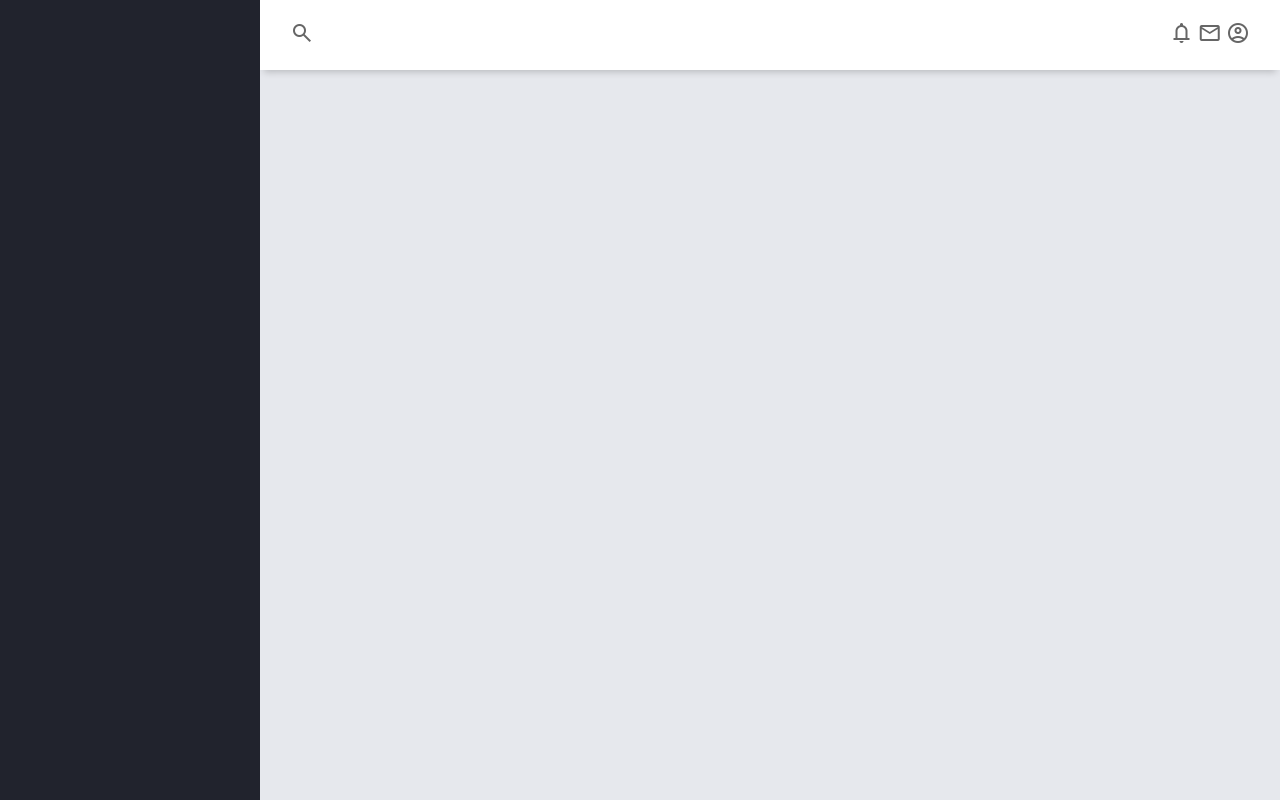
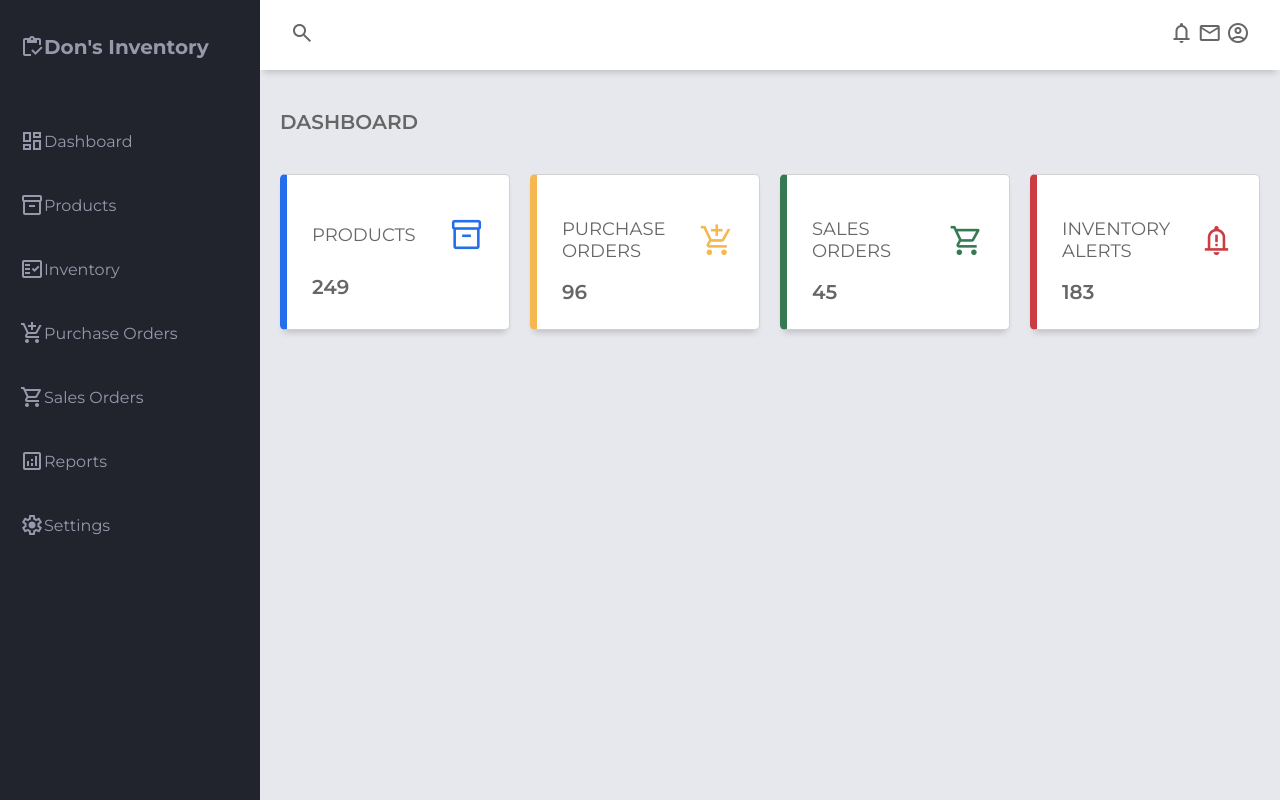
Before and after one commit to eugene-sakwa/admin_dashboard_v1, a plain HTML site: page index.html in a window 1280 px wide. Drawn offline with nearby package versions, Linux system fonts and the light colour scheme; files whose address does not match are found by name.

Commit message:
Complete main section layout and styling of admin dashboard (WIP)

```diff
--- a/css/styles.css
+++ b/css/styles.css
@@ -20,7 +20,7 @@ body {
   color: #246dec;
 }
 
-text-red {
+.text-red {
   color: #cc3c43;
 }
 
@@ -58,7 +58,6 @@ text-red {
 
 .menu-icon {
   display: none;
-
 }
 
 /* SIDEBAR */
@@ -72,9 +71,114 @@ text-red {
   -webkit-transition: all o.5s;
 }
 
+.sidebar-title {
+  display: flex;
+  justify-content: space-between;
+  align-items: center;
+  padding: 20px;
+  margin-bottom: 30px;
+}
+
+.sidebar-brand {
+  display: flex;
+  margin-top: 15px;
+  font-size: 20px;
+  font-weight: 700;
+}
+
+.sidebar-title > span {
+  display: none;
+}
+
+.sidebar-list {
+  padding: 0;
+  margin-top: 15px;
+  list-style-type: none;
+}
+
+.sidebar-list-item {
+  padding: 20px;
+  display: flex;
+  align-items: center;
+}
+
+.sidebar-list-item:hover {
+  background-color: rgba(255, 255, 255, 0.2);
+  cursor: pointer;
+}
+
+.sidebar-responsive {
+  display: inline !important;
+  position: absolute;
+}
 /* MAIN */
 .main-container {
   grid-area: main;
   overflow-y: auto;
   padding: 20px 20px;
 }
+
+.main-title {
+  display: flex;
+  justify-content: space-between;
+}
+
+.main-title > p {
+  font-size: 20px;
+}
+
+.main-cards {
+  display: grid;
+  grid-template-columns: 1fr 1fr 1fr 1fr;
+  gap: 20px;
+  margin: 20px 0;
+}
+
+.card {
+  display: flex;
+  flex-direction: column;
+  justify-content: space-around;
+  padding: 25px;
+  background-color: #ffffff;
+  box-sizing: border-box;
+  border: 1px solid #d2d2d3;
+  border-radius: 5px;
+  box-shadow: 0 6px 7px -4px rgba(0, 0, 0, 0.2);
+}
+
+.card:first-child {
+  border-left: 7px solid #246dec;
+}
+
+.card:nth-child(2) {
+  border-left: 7px solid #f5b74f
+}
+
+.card:nth-child(3) {
+  border-left: 7px solid #367952 ;
+}
+.card:nth-child(4) {
+  border-left: 7px solid #cc3c43;
+}
+.card > span {
+   font-size: 20px;
+   font-weight: 600px;
+}
+
+.card-inner {
+ display: flex;
+ align-items: center;
+ justify-content: space-between;
+}
+
+.card-inner > p {
+  font-size: 18px;
+  display: flex;
+  align-items: center;
+}
+
+.card-inner > span {
+  font-size: 35px;
+  display: flex;
+  align-items: center;
+}
--- a/index.html
+++ b/index.html
@@ -38,11 +38,92 @@
       <!-- End Header -->
 
       <!-- Sidebar -->
-      <aside id="sidebar"></aside>
+      <aside id="sidebar">
+        <div class="sidebar-title">
+          <div class="sidebar-brand">
+            <span class="material-symbols-outlined"> inventory </span> Don's
+            Inventory
+          </div>
+          <span class="material-symbols-outlined" onclick="closeSidebar {}">
+            close
+          </span>
+        </div>
+        <ul class="sidebar-list">
+          <li class="sidebar-list-item">
+            <span class="material-symbols-outlined"> dashboard </span>Dashboard
+          </li>
+          <li class="sidebar-list-item">
+            <span class="material-symbols-outlined"> inventory_2 </span>Products
+          </li>
+          <li class="sidebar-list-item">
+            <span class="material-symbols-outlined"> fact_check </span>Inventory
+          </li>
+          <li class="sidebar-list-item">
+            <span class="material-symbols-outlined"> add_shopping_cart </span
+            >Purchase Orders
+          </li>
+          <li class="sidebar-list-item">
+            <span class="material-symbols-outlined"> shopping_cart </span>Sales
+            Orders
+          </li>
+          <li class="sidebar-list-item">
+            <span class="material-symbols-outlined"> analytics </span>Reports
+          </li>
+          <li class="sidebar-list-item">
+            <span class="material-symbols-outlined"> settings </span>Settings
+          </li>
+        </ul>
+      </aside>
       <!-- End Sidebar -->
 
       <!-- Main -->
-      <main class="main-container"></main>
+      <main class="main-container">
+        <div class="main-title">
+          <p class="font-weight-bold">DASHBOARD</p>
+        </div>
+
+        <div class="main-cards">
+          <div class="card">
+            <div class="card-inner">
+              <p class="text-primary">PRODUCTS</p>
+              <span class="material-symbols-outlined text-blue">
+                inventory_2
+              </span>
+            </div>
+            <span class="text-primary font-weight-bold">249</span>
+          </div>
+
+          <div class="card">
+            <div class="card-inner">
+              <p class="text-primary">PURCHASE ORDERS</p>
+              <span class="material-symbols-outlined text-orange">
+                add_shopping_cart
+              </span>
+            </div>
+            <span class="text-primary font-weight-bold">96</span>
+          </div>
+
+          <div class="card">
+            <div class="card-inner">
+              <p class="text-primary">SALES ORDERS</p>
+              <span class="material-symbols-outlined text-green">
+                shopping_cart
+              </span>
+            </div>
+            <span class="text-primary font-weight-bold">45</span>
+          </div>
+
+          <div class="card">
+            <div class="card-inner">
+              <p class="text-primary">INVENTORY ALERTS</p>
+              <span class="material-symbols-outlined text-red">
+                notification_important
+              </span>
+            </div>
+            <span class="text-primary font-weight-bold">183</span>
+          </div>
+        </div>
+      </main>
       <!-- End Main -->
     </div>
 
```
Also changed, not shown: js/scripts.js (line endings or trailing spaces).
